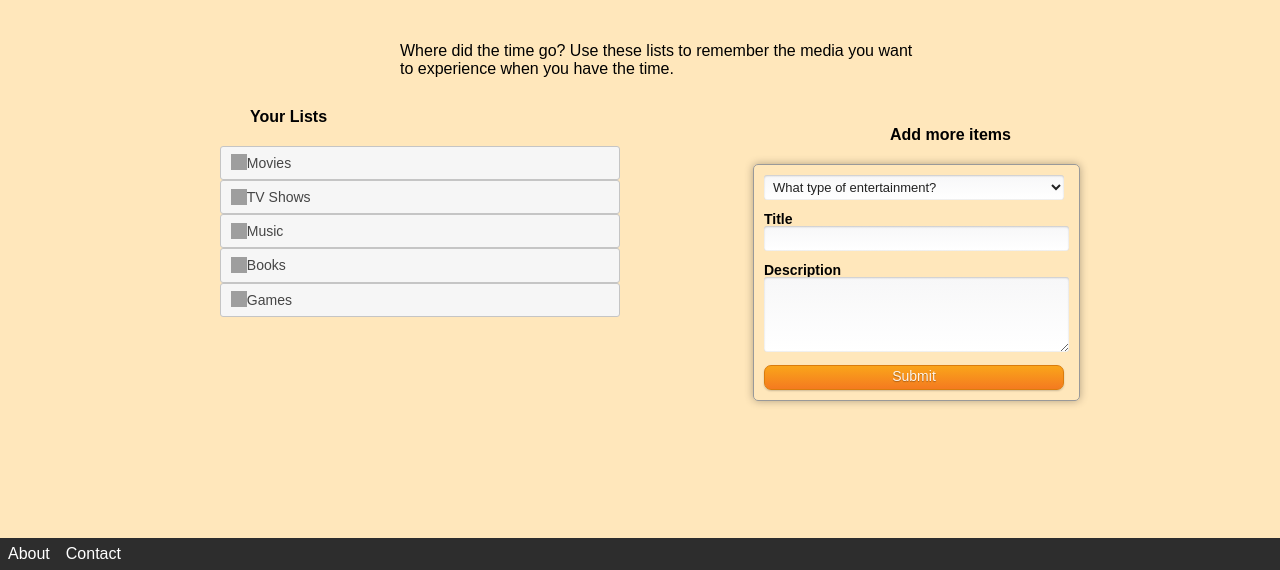
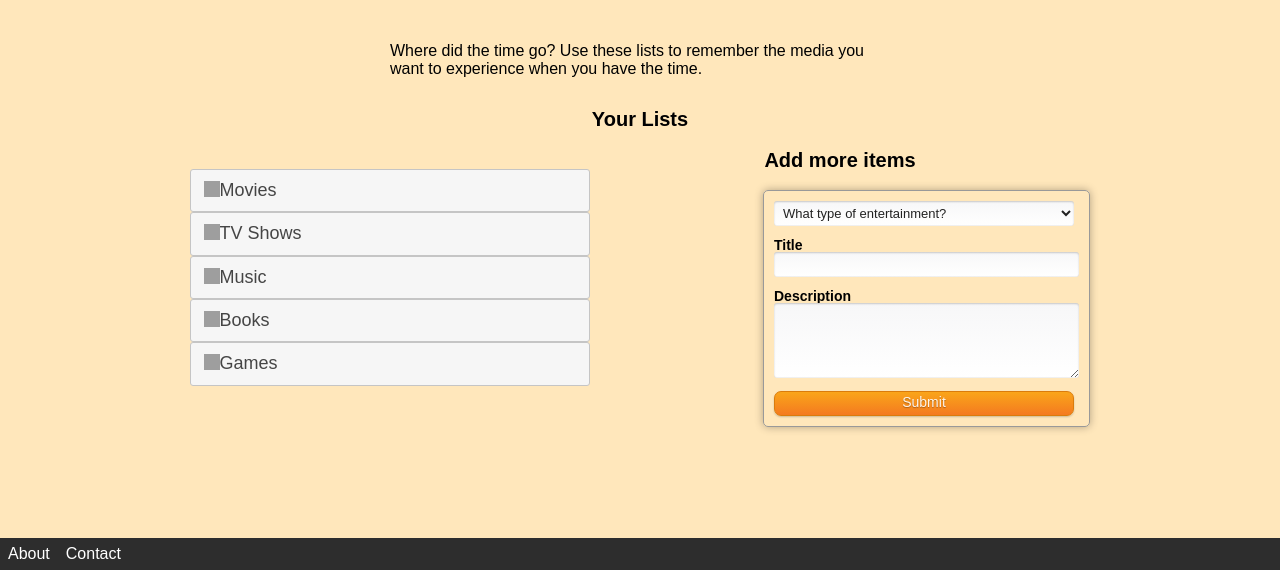
Before and after one commit to agulen/EntertainMe, a PHP site: page /later.php in a window 1280 px wide. Shown: the part 230-800 px from the top of the page. Run offline with PHP 8.4, Linux system fonts and the light colour scheme; a user stored in the database is signed in; data comes from the database, SQL or seed files in the repository; some libraries are stand-ins or nearby versions; some web fonts are replaced; grey boxes are pictures that could not be loaded.

Commit message:
Update mainpages.css

```diff
--- a/mainpages.css
+++ b/mainpages.css
@@ -32,6 +32,7 @@ img {
 
 #main {
 	margin: 0 auto;
+	width: 900px;
 }
 
 .logo {
@@ -46,16 +47,18 @@ img {
 }
 
 #main h4 {
-	float: left;
-	margin-left: 250px;
-	padding-right: 10px;
+	font-size: 20px;
+}
+
+#main h5 {
+	font-size: 20px;
 }
 
 .about_list {
     text-align: left;
     padding: 0 auto;
-    margin-left: 400px;
-    margin-right: 350px;
+    margin-left: 200px;
+    margin-right: 200px;
 }
 
 #pageDescription {
@@ -63,15 +66,17 @@ img {
 	text-align: center;
 }
 
+#add {
+	float: right;
+}
+
 .additems {
 	float: right;
 	font-family: 'Average Sans', sans-serif;
-	margin-right: 200px;
 	margin-bottom: 100px;
 }
 
 .additems form {
-	margin-top: 20px;
 	position:relative;
 	font-family: 'Average Sans', sans-serif;
 	text-align: left;
@@ -243,6 +248,10 @@ color:#09C;
 /*PERSONAL ACCORDION STYLING*/
 
 
+#lists {
+	float: left;
+}
+
 .icons {
 	font-size: 20px;
 	float: right;
@@ -252,12 +261,11 @@ color:#09C;
 #accordion {
 	width: 400px;
 	float: left;
-	padding: 20px;
-	margin-left: 200px;
+	padding-top: 20px;
 	margin-bottom: 100px;
 	font-family: 'Average Sans', sans-serif;
 	text-align: left;
-	font-size: 14px;
+	font-size: 18px;
 }
 
 #accordion .ui-accordion-content {
```
